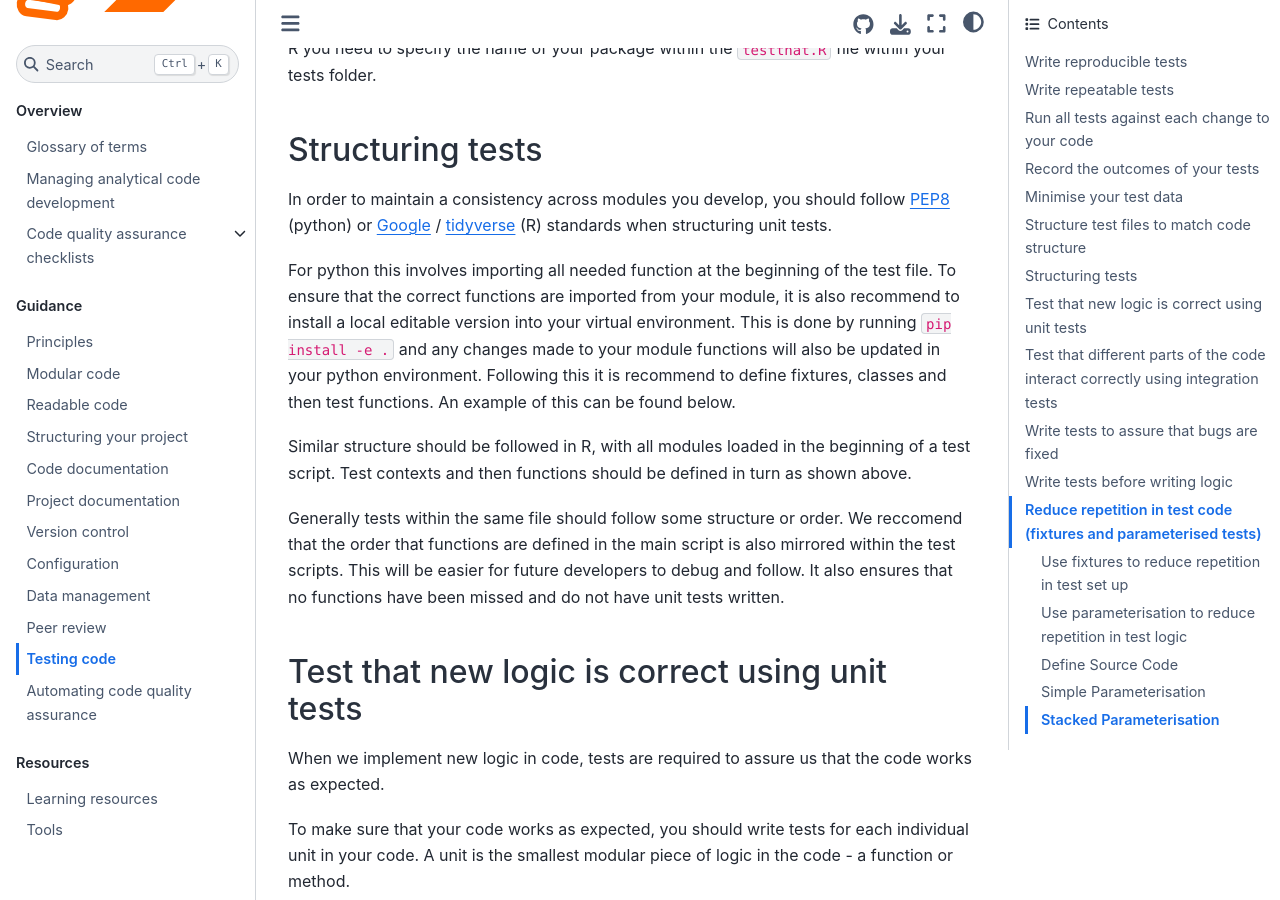
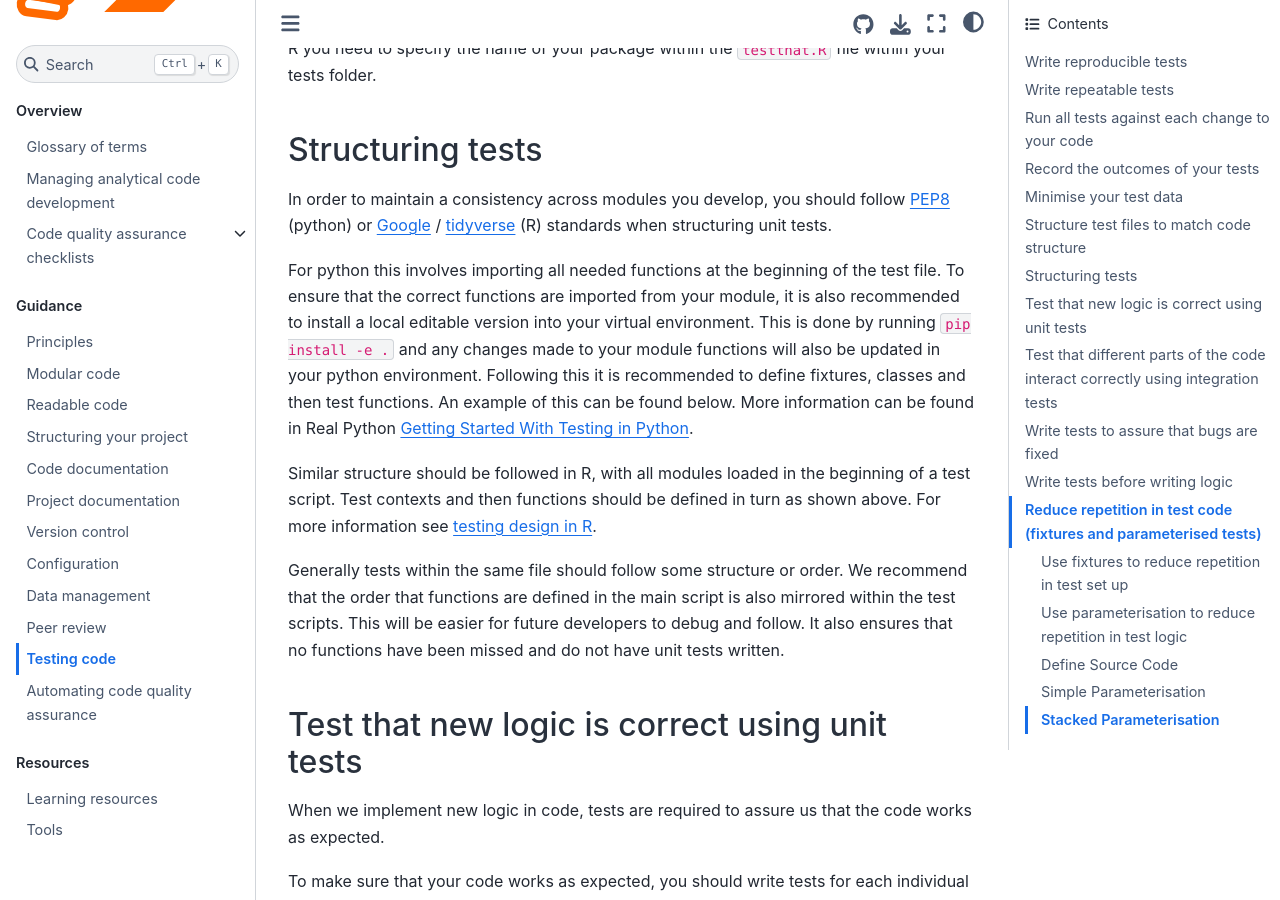
Before and after one commit to best-practice-and-impact/qa-of-code-guidance, a Jupyter Book: the page built from book/testing_code.md, in a window 1280 px wide and 900 px high, scrolled down 7218 px. Built offline with Jupyter Book 1.0.4 settings and Sphinx 7.4.7 and the Sphinx Book theme 1.1.4, drawn with Linux system fonts in a browser that asks for light colours.

Commit message:
Formatting changes:
- Adding links to python and R test structure guide
- sp recommended
- add s to function

```diff
--- a/book/testing_code.md
+++ b/book/testing_code.md
@@ -309,19 +309,21 @@ For R you need to specify the name of your package within the `testthat.R` file
 In order to maintain a consistency across modules you develop, you should follow [PEP8](https://www.python.org/dev/peps/pep-0008/) (python)
 or [Google](https://google.github.io/styleguide/Rguide.html) / [tidyverse](https://style.tidyverse.org/) (R) standards when structuring unit tests.
 
-For python this involves importing all needed function at the beginning of the test file.
+For python this involves importing all needed functions at the beginning of the test file.
 To ensure that the correct functions are imported from your module,
-it is also recommend to install a local editable version into your virtual environment.
+it is also recommended to install a local editable version into your virtual environment.
 This is done by running `pip install -e .` and any changes made to your
 module functions will also be updated in your python environment.
-Following this it is recommend to define fixtures, classes and then test functions.
+Following this it is recommended to define fixtures, classes and then test functions.
 An example of this can be found below.
+More information can be found in Real Python [Getting Started With Testing in Python](https://realpython.com/python-testing/).
 
 Similar structure should be followed in R, with all modules loaded in the beginning of a test script.
 Test contexts and then functions should be defined in turn as shown above.
+For more information see [testing design in R](https://r-pkgs.org/testing-design.html).
 
 Generally tests within the same file should follow some structure or order.
-We reccomend that the order that functions are defined in the main script is also mirrored
+We recommend that the order that functions are defined in the main script is also mirrored
 within the test scripts.
 This will be easier for future developers to debug and follow.
 It also ensures that no functions have been missed and do not have unit tests written.
```
